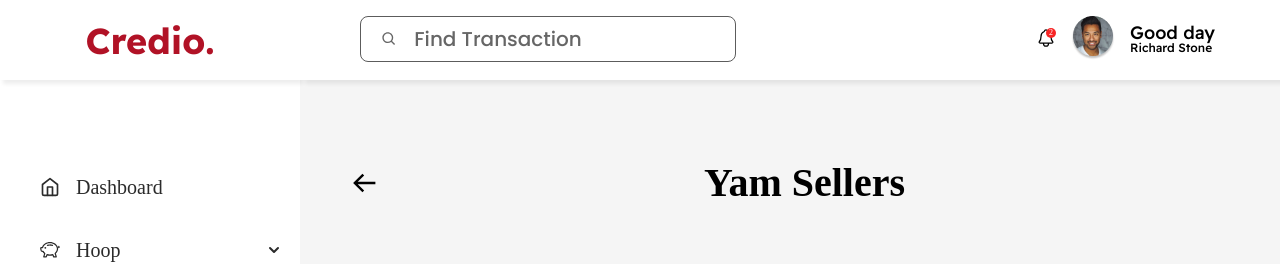
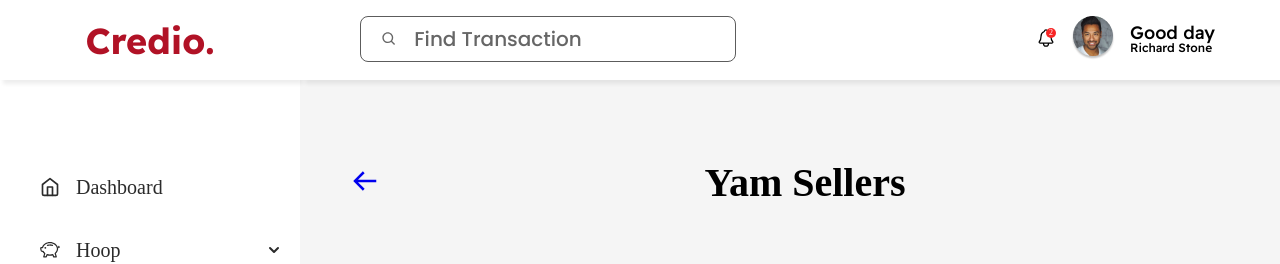
Before and after one commit to Crediometer/Ajo_App, a React (Create React App) app: page /matchajo/information in a window 1280 px wide. Shown: the top 264 px of the page. Built offline with nearby package versions, Linux system fonts and the light colour scheme; a web font is replaced by a local one.

Commit message:
Delployed Hoop

```diff
--- a/src/Pages/GroupAjo/AjoStatus.js
+++ b/src/Pages/GroupAjo/AjoStatus.js
@@ -108,7 +108,7 @@
                                         </div>
                                     </div>
                                         <div className="submit">
-                                            <Link to='/ajo/add'>
+                                            <Link to='/dashboard'>
                                                 <input
                                                 type="submit"
                                                 name="submit"
--- a/src/Pages/MatchingAjo/CurrentAjo.js
+++ b/src/Pages/MatchingAjo/CurrentAjo.js
@@ -13,6 +13,9 @@
                     <Navbar/>
                     <div className="body">
                         <div className="back">
+                            <Link to='/matchajo'>
+                                <BiArrowBack/>
+                            </Link>
                             <BiArrowBack/>
                             <p className="title">Matching Ajo</p>
                         </div>
--- a/src/Pages/MatchingAjo/MatchInfo.js
+++ b/src/Pages/MatchingAjo/MatchInfo.js
@@ -1,6 +1,7 @@
 import Information from "../../Component/Form/Infomation";
 import Sidebar from '../../Component/Sidebar/Sidebar';
 import Navbar from '../../Component/Navbar/Navbar';
+import { Link } from "react-router-dom";
 import {BiArrowBack} from 'react-icons/bi';
 const MatchInfo = () => {
     return (
@@ -11,7 +12,9 @@
                     <Navbar/>
                     <div className="body">
                         <div className="back">
-                            <BiArrowBack/>
+                            <Link to='/matchajo/participant'>
+                                <BiArrowBack/>
+                            </Link>
                             <p className="title">Yam Sellers</p>
                         </div>
                         <div className="current-ajo-inner">
--- a/src/Pages/Transfers/Transfer.js
+++ b/src/Pages/Transfers/Transfer.js
@@ -5,7 +5,8 @@
 import './Transfer.css' ;
 import SidebarTransfer from '../../Component/Sidebar/SidebarTransfer';
 import { TransferData } from '../../Component/Table/TransferData';
-import {BiChevronRight} from 'react-icons/bi'
+import {BiChevronRight} from 'react-icons/bi';
+import { Link } from 'react-router-dom';
 const Transfer = () => {
     return (
         <div className="transfer">
@@ -49,7 +50,9 @@
                                                         <td className='transfer-account2'>{transfer.accountnumber}</td>
                                                         <td>
                                                             <div className="transfer-next">
-                                                                <BiChevronRight/>
+                                                                <Link to='/transfer/form'>
+                                                                    <BiChevronRight/>
+                                                                </Link>
                                                             </div>
                                                         </td>
                                                     </tr>
```
